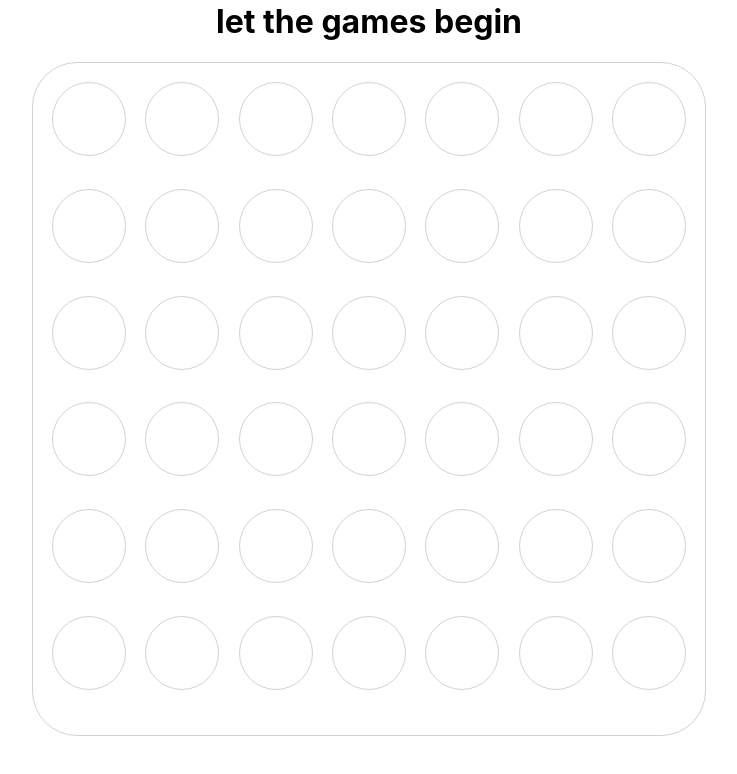
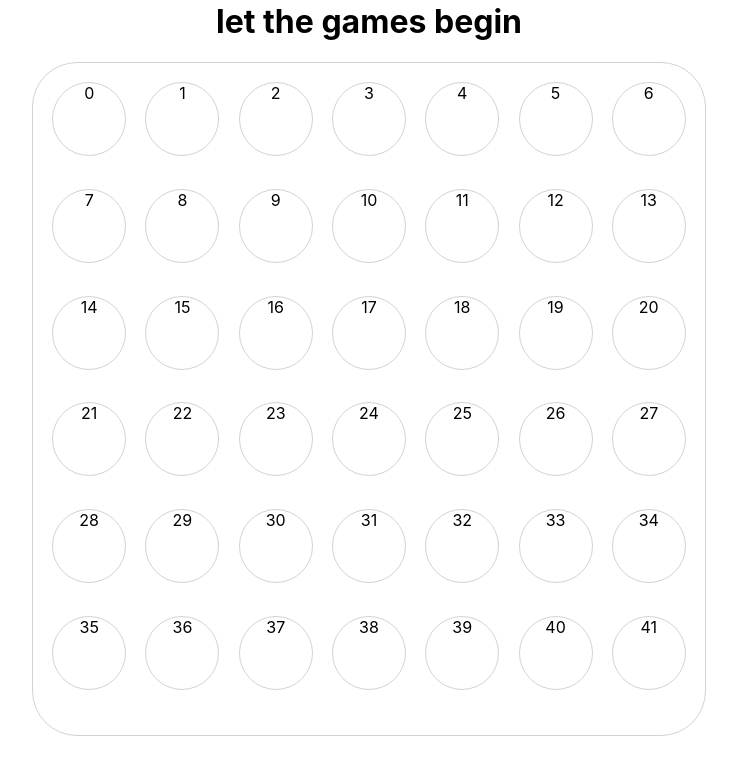
Before and after one commit to larssonted86/mandatory-advanced-js4, a React (Create React App) app: page / in a window 1280 px wide. Shown: the top 774 px of the page, without its empty margins (271-1008 px from the left). Built offline with nearby package versions, Linux system fonts and the light colour scheme.

Commit message:
added cell logic and prevented from clicking once the cell is filled.

```diff
--- a/src/components/Board.js
+++ b/src/components/Board.js
@@ -4,8 +4,7 @@ export class Board extends Component {
 
     state = {
         board: new Array(42).fill(null),
-        playerTurn: '1',
-
+        playerTurn: 'teal',
     }
 
     componentDidMount(){
@@ -14,15 +13,51 @@ export class Board extends Component {
           }))
     }
 
-    toggleColor = () =>{
+    toggleColor = (index) =>{
+        const column = index % 7;
+
+        let current = 7 * 5 + column;
+
+        while (current >= 0) {
+            if (this.state.board[current] === null) {
+                break;
+            }
+            current -= 7;
+        }
+
+        const newBoard = [...this.state.board];
+
+        newBoard[current] = this.state.playerTurn;
+
+        this.setState({
+            board: newBoard,
+            playerTurn: this.state.playerTurn === "teal" ? "pink" : "teal",
+        });
+    }
+
+    winCheck = () => {
 
     }
 
     render() {
         console.log(this.state.board)
-        const renderBoard = this.state.board.map( (boardArray,index) => {
-            return(<div key = {index} name = 'cell' style = {styles.cellStyle}>
-                    </div>)
+        const renderBoard = this.state.board.map( (value,index) => {
+            return(<div
+            key = {index}
+            name = 'cell'
+            style = {styles.cellStyle}
+            onClick={value === null ? () => this.toggleColor(index): null}
+            >
+                    <div
+                        style={{
+                         backgroundColor: value,
+                         width: '100%',
+                         height: '100%',
+                         borderRadius: '90px',
+                         textAlign: 'center'}}>
+                             {index}
+                     </div>
+            </div>)
             })
 
         return (
@@ -66,7 +101,8 @@ const styles = {
         width: '4.5rem',
         border: '1px solid lightgrey',
         borderRadius: '90px',
-        margin: '0.2rem'
+        margin: '0.2rem',
+        textAlign: 'center',
     },
 }
 
```
